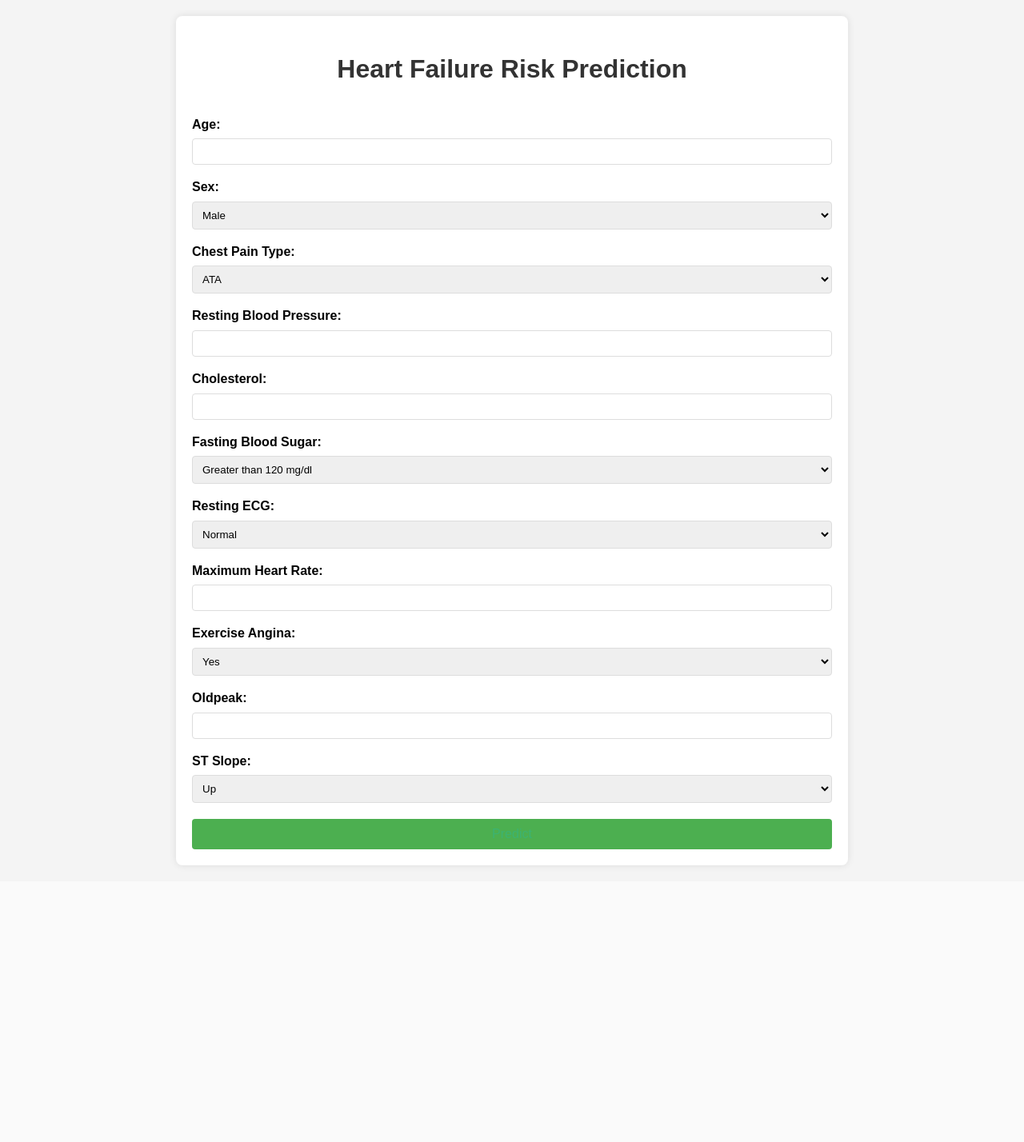
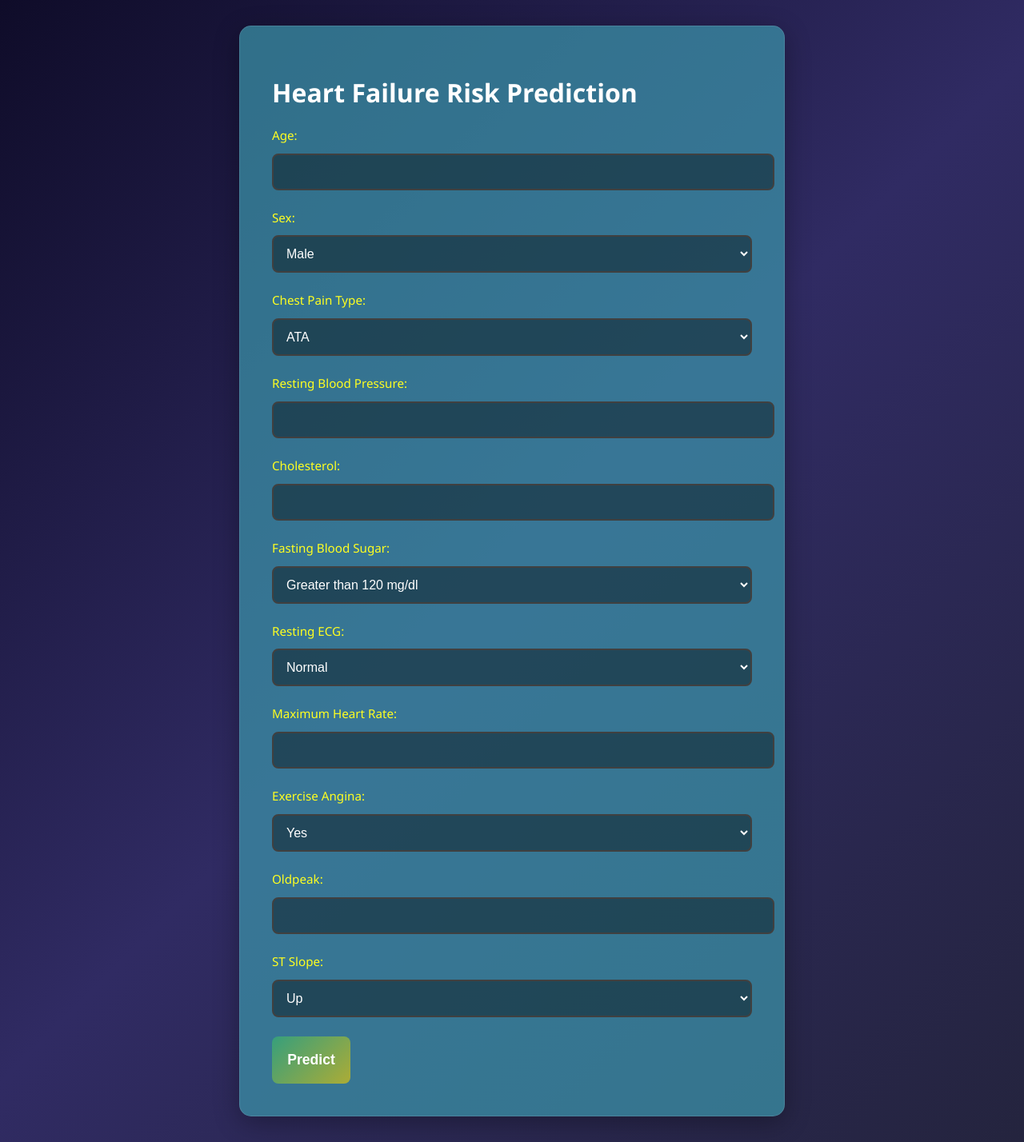
Before and after one commit to SIYAM1809/Heart-Failure-Prediction-using-Machine-Learning, a Flask app: page / in a window 1280 px wide. Shown: the whole page at 80% size. Before the commit the page ends 1085 px from the top, so only its background shows below. Run offline with Flask 3, Linux system fonts and the light colour scheme; parts of the project's set-up code (start-up, migrations or seed data) failed here and were passed over.

Commit message:
Updated style.css
Change the interface using proper alignment, color combinations, and hover effects.

```diff
--- a/static/style.css
+++ b/static/style.css
@@ -1,75 +1,165 @@
 body {
-    font-family: Arial, sans-serif;
-    line-height: 1.6;
+    font-family: 'Segoe UI', Tahoma, Geneva, Verdana, sans-serif;
+    background: linear-gradient(135deg, #0f0c29, #302b63, #24243e);
     margin: 0;
-    padding: 20px;
-    background-color: #f4f4f4;
+    min-height: 100vh;
+    color: #ffffff;
 }
 
 .container {
-    max-width: 800px;
-    margin: 0 auto;
-    background: white;
-    padding: 20px;
-    border-radius: 8px;
-    box-shadow: 0 0 10px rgba(0,0,0,0.1);
+    max-width: 600px;
+    margin: 2rem auto;
+    background: rgba(61, 151, 173, 0.7);
+    padding: 2.5rem;
+    border-radius: 15px;
+    border: 1px solid rgba(255, 255, 255, 0.1);
+    box-shadow: 0 8px 32px rgba(0, 0, 0, 0.3);
 }
 
-h1 {
-    text-align: center;
-    color: #333;
-    margin-bottom: 30px;
+.container:not(.container-risk-high):not(.container-risk-low):hover {
+    animation: glow 1.5s infinite linear;
+}
+
+/* Keyframes for the default glow animation */
+@keyframes glow {
+    0% { box-shadow: 0 0 5px #0ff, 0 0 10px #0ff; }
+    50% { box-shadow: 0 0 20px #0ff, 0 0 40px #0ff; }
+    100% { box-shadow: 0 0 5px #0ff, 0 0 10px #0ff; }
+}
+
+.container-risk-high {
+    animation: highRiskGlow 1.5s infinite linear;
+}
+
+.container-risk-low {
+    animation: lowRiskGlow 1.5s infinite linear;
+}
+
+@keyframes highRiskGlow {
+    0% { box-shadow: 0 0 5px #ff4d4d, 0 0 10px #ff4d4d; }
+    50% { box-shadow: 0 0 20px #ff4d4d, 0 0 40px #ff4d4d; }
+    100% { box-shadow: 0 0 5px #ff4d4d, 0 0 10px #ff4d4d; }
+}
+
+@keyframes lowRiskGlow {
+    0% { box-shadow: 0 0 5px #4ecca3, 0 0 10px #4ecca3; }
+    50% { box-shadow: 0 0 20px #4ecca3, 0 0 40px #4ecca3; }
+    100% { box-shadow: 0 0 5px #4ecca3, 0 0 10px #4ecca3; }
+}
+
+.form-grid {
+    display: grid;
+    grid-template-columns: repeat(2, 1fr);
+    gap: 2.5rem;
+    margin: 2rem 0;
 }
 
 .form-group {
-    margin-bottom: 15px;
+    margin-bottom: 1.5rem;
+    position: relative;
 }
 
 label {
     display: block;
-    margin-bottom: 5px;
-    font-weight: bold;
+    margin-bottom: 0.8rem;
+    color: #ffff20;
+    font-size: 0.95rem;
+    font-weight: 500;
 }
 
 input, select {
     width: 100%;
-    padding: 8px;
-    border: 1px solid #ddd;
-    border-radius: 4px;
-    box-sizing: border-box;
+    padding: 12px;
+    border: 2px solid #404040;
+    border-radius: 8px;
+    background: rgba(0, 0, 0, 0.4);
+    color: #ffffff;
+    font-size: 1rem;
+    transition: all 0.3s ease;
+}
+
+input:focus, select:focus {
+    border-color: #4ecca3;
+    background: rgba(0, 0, 0, 0.6);
+    outline: none;
+    box-shadow: 0 0 8px rgba(78, 204, 163, 0.3);
 }
 
 button {
-    display: block;
-    width: 100%;
-    padding: 10px;
-    background: #4CAF50;
-    color: MediumSeaGreen;
+    background: linear-gradient(135deg, #369f7c 0%, #acac36 100%);
+    color: #fff;
+    padding: 1.2rem;
     border: none;
-    border-radius: 4px;
+    border-radius: 8px;
+    font-size: 1.1rem;
+    font-weight: 600;
     cursor: pointer;
-    font-size: 16px;
-    margin-top: 20px;
+    transition: transform 0.2s ease;
 }
 
 button:hover {
-    background: red;
+    background: linear-gradient(135deg, #a2c44b 0%, #66df41 100%);
+    transform: translateY(-2px);
+    box-shadow: 0 5px 15px rgba(157, 19, 19, 0.3);
 }
 
-.result-box {
+/* New class to center the homepage Analyze Risk button */
+.home-button {
+    display: block;
+    margin: 2rem auto;
+    width: auto;
+}
+
+.button-container {
+    max-width: 600px;
+    margin: 1rem auto;
     text-align: center;
-    padding: 20px;
-    margin: 20px 0;
-    background: #f9f9f9;
-    border-radius: 4px;
+}
+
+.button-container button {
+    width: 100%;
+    margin: 0;
+}
+
+.result-card {
+    background: rgba(0, 0, 0, 0.7);
+    padding: 2.5rem;
+    border-radius: 12px;
+    border: 2px solid;
+    text-align: center;
+    margin: 2rem 0;
+    position: relative;
+}
+
+.risk-high {
+    border-color: #ff4d4d;
+    background: linear-gradient(45deg, rgba(255, 77, 77, 0.1), rgba(0, 0, 0, 0.7));
+}
+
+.risk-low {
+    border-color: #4ecca3;
+    background: linear-gradient(45deg, rgba(78, 204, 163, 0.1), rgba(0, 0, 0, 0.7));
+}
+
+.probability {
+    font-size: 2.5rem;
+    font-weight: 700;
+    margin: 1.5rem 0;
+    color: #4ecca3;
+}
+
+.risk-icon {
+    margin-bottom: 1.5rem;
 }
 
 .back-button {
     display: block;
     text-align: center;
-    margin-top: 20px;
-    color: #4CAF50;
+    color: #4ecca3;
     text-decoration: none;
+    font-weight: 500;
+    margin-top: 1.5rem;
+    background: linear-gradient(135deg, #4ecca3 0%, #caca48 100%);
 }
 
 .back-button:hover {
```
